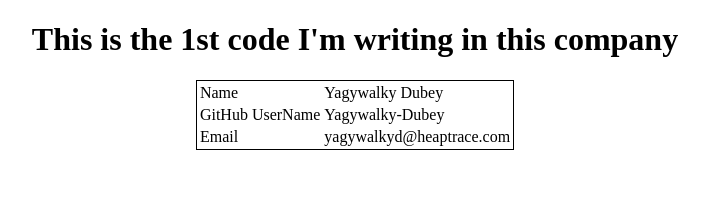
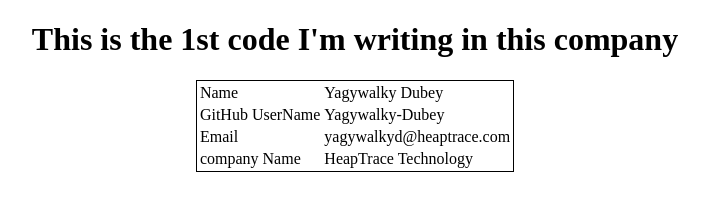
Before and after one commit to Yagywalky-Dubey/test_app, a plain HTML site: page index.html in a window 1280 px wide. Shown: the whole page, without its empty margins (285-994 px from the left). Drawn offline with Linux system fonts and the light colour scheme.

Commit message:
Add company name in cod e

```diff
--- a/index.html
+++ b/index.html
@@ -14,6 +14,7 @@
             <tr > <td>Name</td> <td>Yagywalky Dubey</td> </tr>
             <tr> <td>GitHub UserName</td> <td>Yagywalky-Dubey</td> </tr>
             <tr> <td>Email</td> <td>yagywalkyd@heaptrace.com</td> </tr>
+           <tr><td>company Name</td><td>HeapTrace Technology</td></tr>
 
 
     </table>
```
